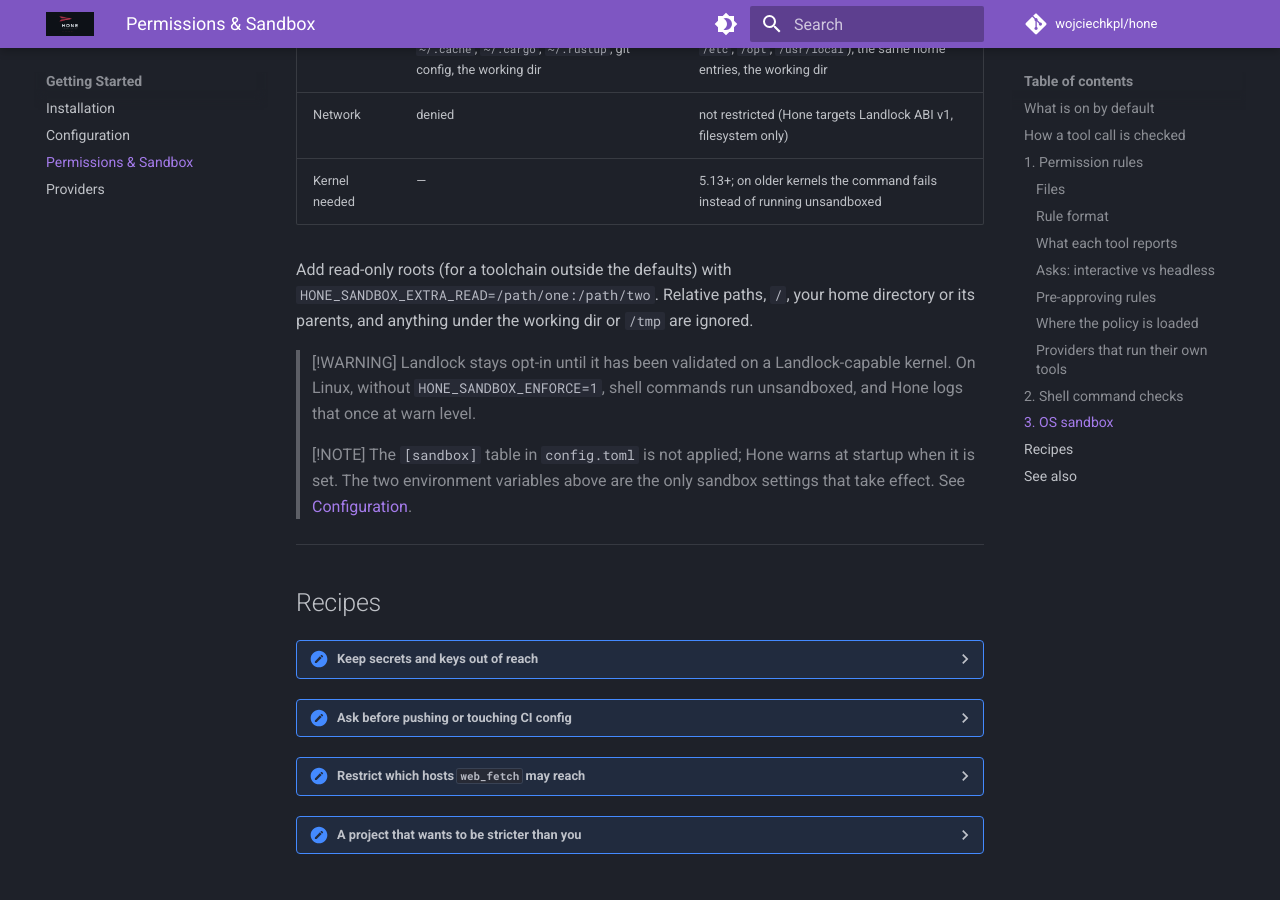
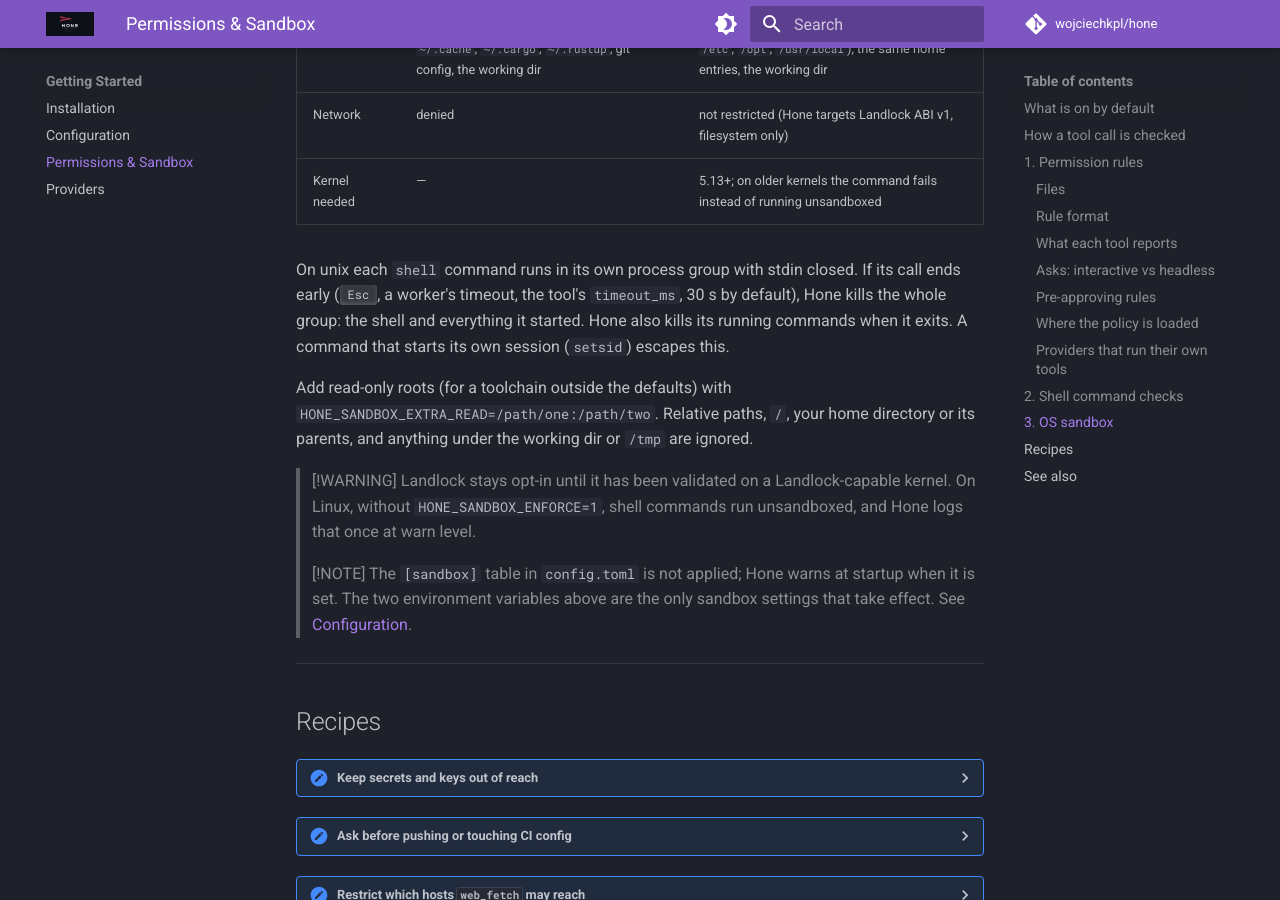
Before and after one commit to wojciechkpl/hone, an MkDocs documentation site: the page built from docs/permissions-and-sandbox.md, in a window 1280 px wide and 900 px high, scrolled down 9318 px. Built offline with MkDocs 1.6.1 and Material for MkDocs 9.7.7, drawn with Linux system fonts in a browser that asks for light colours; comment, search, counter and statistics services are not loaded.

Commit message:
docs: shell commands stop when their call ends (W23-W25)

```diff
--- a/docs/permissions-and-sandbox.md
+++ b/docs/permissions-and-sandbox.md
@@ -302,6 +302,12 @@ are governed by permission rules, not by the OS sandbox.
 | Network | denied | not restricted (Hone targets Landlock ABI v1, filesystem only) |
 | Kernel needed | — | 5.13+; on older kernels the command fails instead of running unsandboxed |
 
+On unix each `shell` command runs in its own process group with stdin closed. If its
+call ends early (<kbd>Esc</kbd>, a worker's timeout, the tool's `timeout_ms`, 30 s by
+default), Hone kills the whole group: the shell and everything it started. Hone also
+kills its running commands when it exits. A command that starts its own session
+(`setsid`) escapes this.
+
 Add read-only roots (for a toolchain outside the defaults) with
 `HONE_SANDBOX_EXTRA_READ=/path/one:/path/two`. Relative paths, `/`, your home directory
 or its parents, and anything under the working dir or `/tmp` are ignored.
```
Also changed, not shown: CHANGELOG.md (+10 -1 lines).
